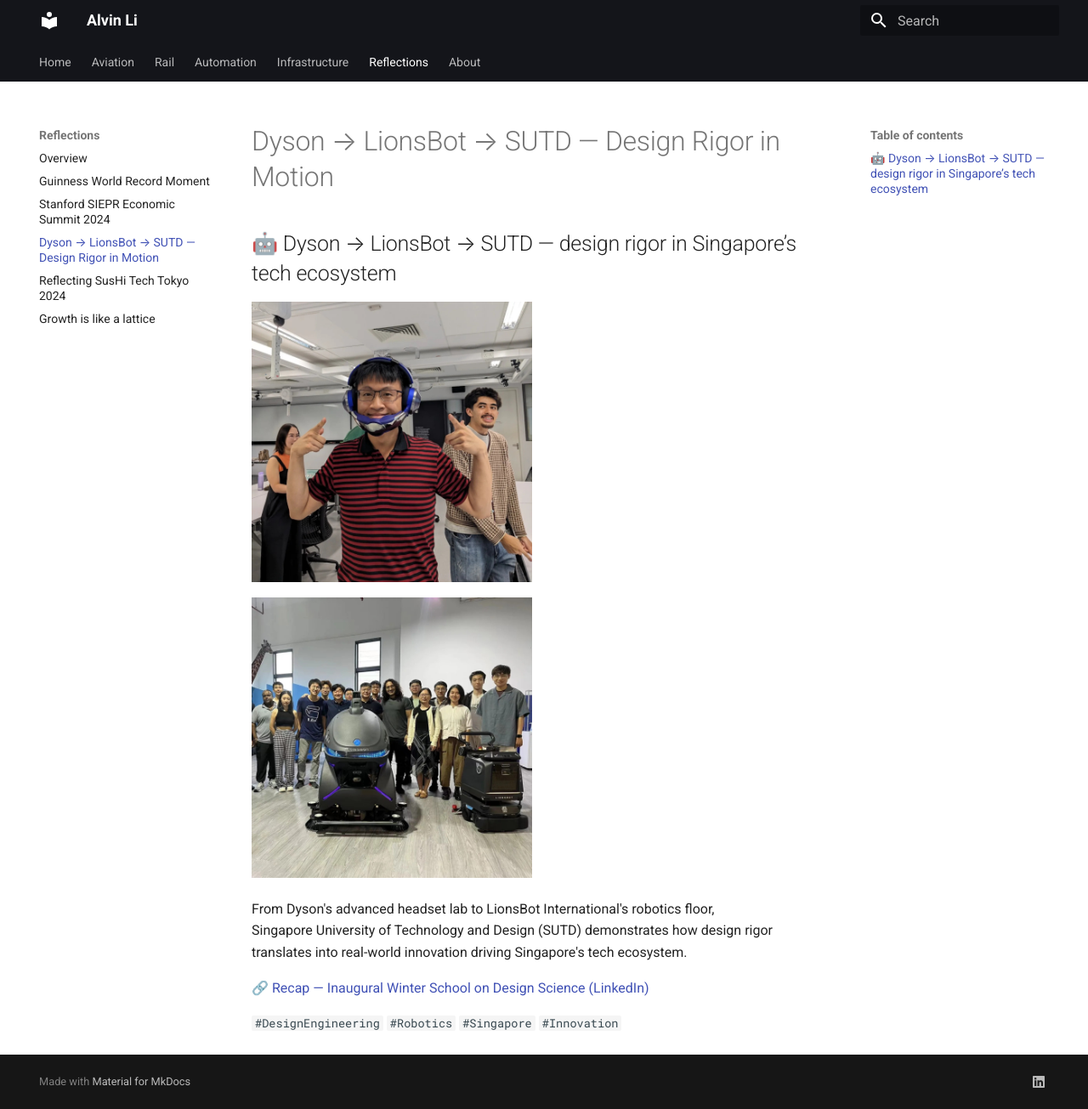
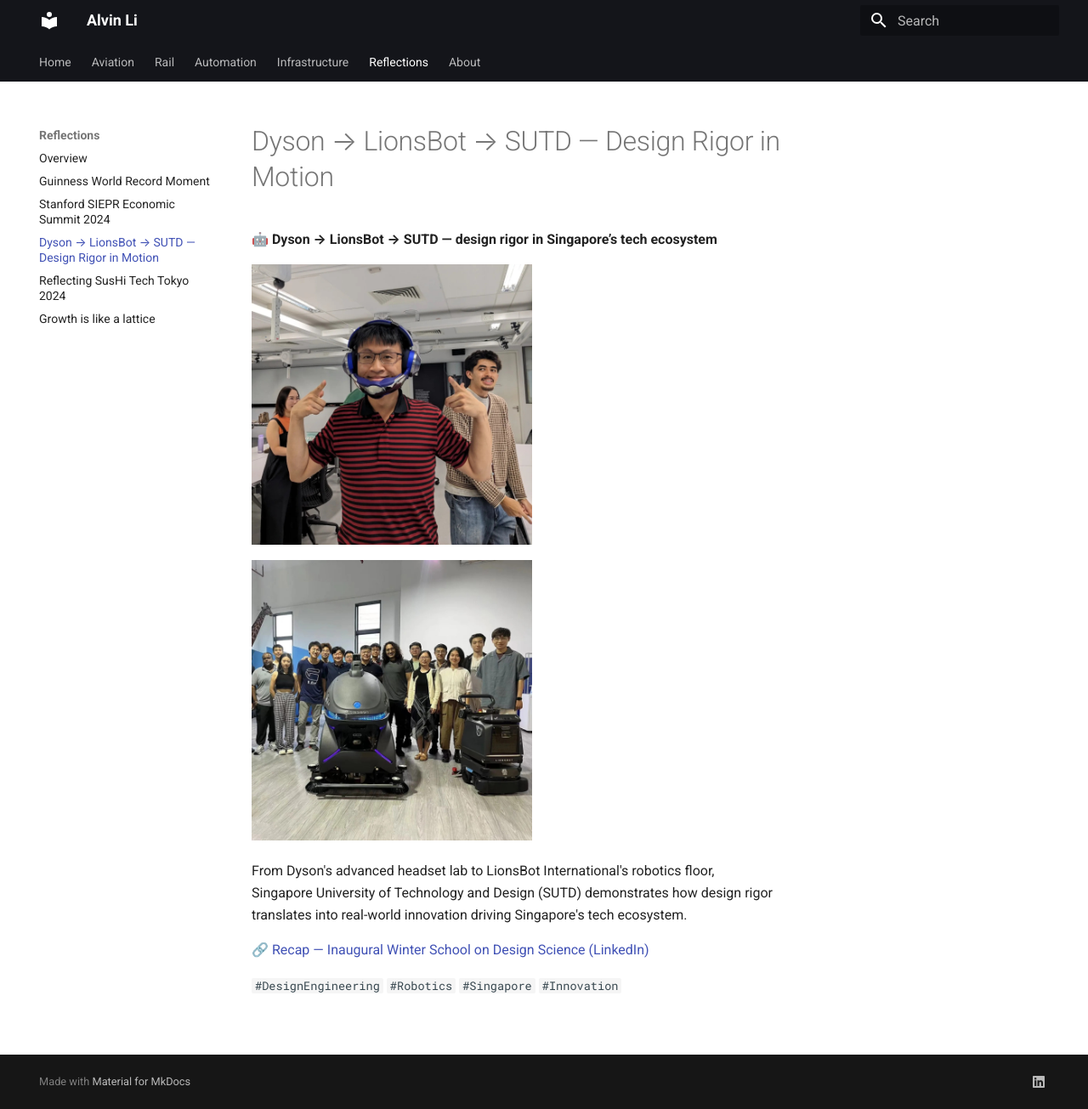
Before and after one commit to alvvvli/alvin-site, an MkDocs documentation site: the page built from docs/reflections/sutd.md, in a window 1280 px wide and 1305 px high. Shown: the whole window at 85% size. Built offline with MkDocs 1.6.1 and Material for MkDocs 9.7.7, drawn with Linux system fonts in a browser that asks for light colours.

Commit message:
Update sutd.md

```diff
--- a/docs/reflections/sutd.md
+++ b/docs/reflections/sutd.md
@@ -1,4 +1,4 @@
-## 🤖 Dyson → LionsBot → SUTD — design rigor in Singapore’s tech ecosystem
+🤖 **Dyson → LionsBot → SUTD — design rigor in Singapore’s tech ecosystem**
 
 <div style="display:flex;flex-wrap:wrap;gap:10px">
   <img src="/alvin-site/JPG_VID/sutd.jpg" alt="Dyson Advanced Headset Lab" width="48%">
```
